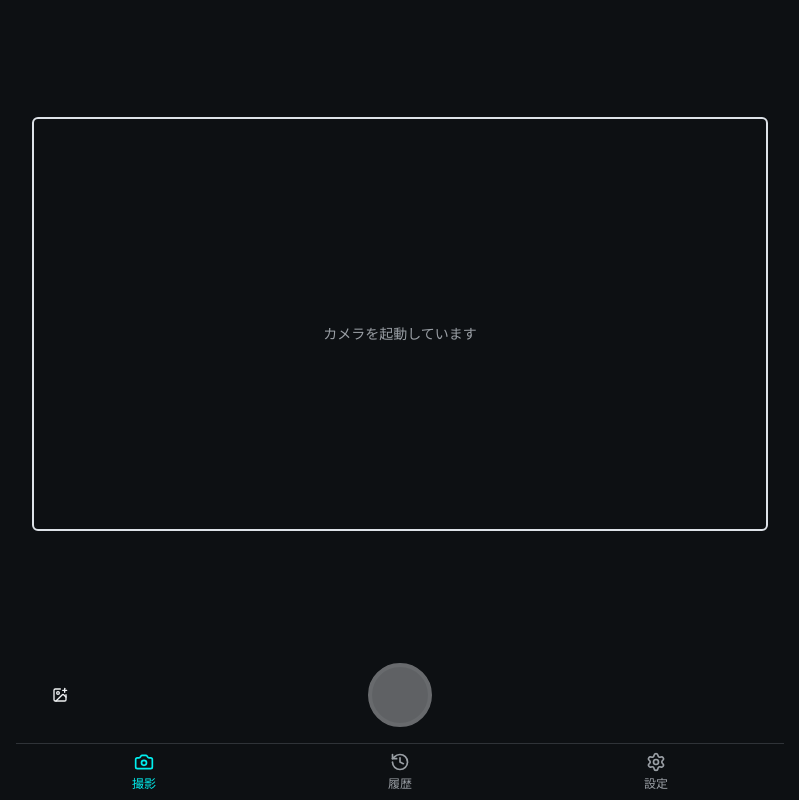
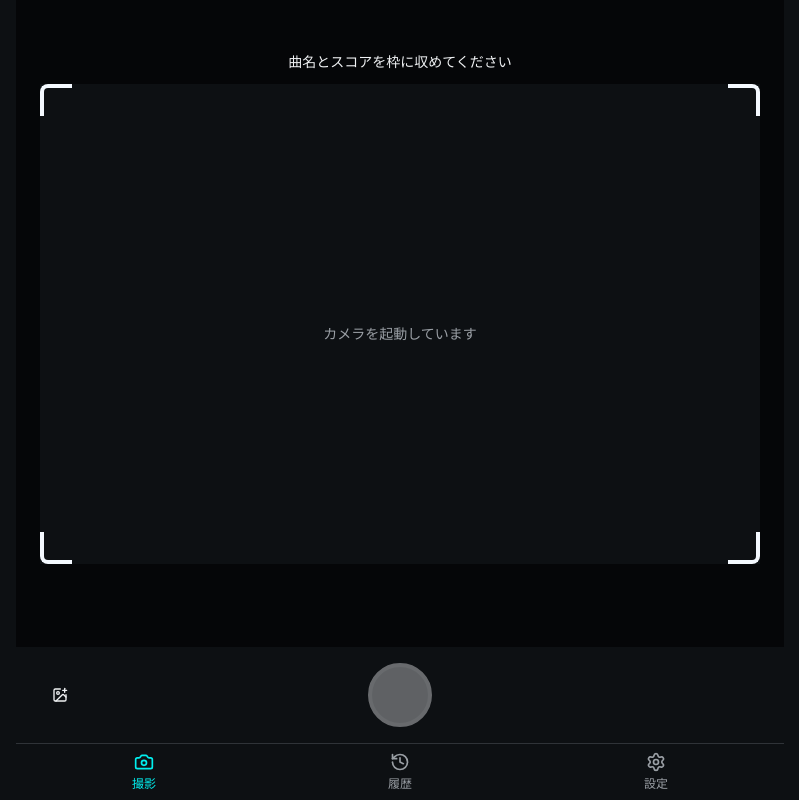
Before and after one commit to BPIManager/BPIM2-Camera, a React (Vite) app: page / in a window 1280 px wide. Both pictures are taken after a click on the button "送信に同意して始める". Shown: the whole page, without its empty margins (240-1039 px from the left). Built offline with nearby package versions, Linux system fonts and the light colour scheme; no server answers.

Commit message:
feat(camera): 白枠を曲名・スコア用の枠に変え、シャッター時は枠内だけを切り出す

```diff
--- a/src/features/camera/CameraView.tsx
+++ b/src/features/camera/CameraView.tsx
@@ -1,7 +1,8 @@
-import { useRef } from "react";
+import { useEffect, useRef, useState } from "react";
 import { ImagePlus } from "lucide-react";
 import Button from "@/components/ui/button";
 import { useCamera } from "@/hooks/useCamera";
+import { computeGuideRect, type Size } from "@/lib/vision/framing";
 
 interface Props {
   active: boolean;
@@ -9,17 +10,43 @@ interface Props {
   onCapture: (image: Blob, source: "camera" | "import") => void;
 }
 
-/** 背面カメラ映像に 16:9 の白枠ガイドを重ねる。モニター全体を枠に合わせてもらう */
+const CORNERS = [
+  "left-0 top-0 border-l-4 border-t-4 rounded-tl-md",
+  "right-0 top-0 border-r-4 border-t-4 rounded-tr-md",
+  "bottom-0 left-0 border-b-4 border-l-4 rounded-bl-md",
+  "bottom-0 right-0 border-b-4 border-r-4 rounded-br-md",
+];
+
+/** 曲名とスコアが入る範囲を白枠で示す。シャッター時は枠の中だけを切り出して読み取る */
 export default function CameraView({ active, busy, onCapture }: Props) {
   const { videoRef, state, snapshot } = useCamera(active);
   const fileRef = useRef<HTMLInputElement>(null);
+  const viewRef = useRef<HTMLDivElement>(null);
+  const [view, setView] = useState<Size>({ width: 0, height: 0 });
+
+  useEffect(() => {
+    const el = viewRef.current;
+    if (!el) return;
+    const ro = new ResizeObserver(() => setView({ width: el.clientWidth, height: el.clientHeight }));
+    ro.observe(el);
+    setView({ width: el.clientWidth, height: el.clientHeight });
+    return () => ro.disconnect();
+  }, []);
+
+  const guide = computeGuideRect(view);
 
   return (
     <div className="relative flex h-full flex-col bg-background">
-      <div className="relative min-h-0 flex-1 overflow-hidden">
+      <div ref={viewRef} className="relative min-h-0 flex-1 overflow-hidden">
         <video ref={videoRef} className="size-full object-cover" playsInline muted />
-        <div className="pointer-events-none absolute inset-0 flex items-center justify-center p-4">
-          <div className="aspect-video w-full max-w-3xl rounded-sm border-2 border-guide/90" />
+        <div
+          className="pointer-events-none absolute shadow-[0_0_0_100vmax_var(--scrim)]"
+          style={{ left: guide.x, top: guide.y, width: guide.width, height: guide.height }}
+        >
+          {CORNERS.map((c) => (
+            <span key={c} className={`absolute size-8 border-guide ${c}`} />
+          ))}
+          <p className="absolute inset-x-0 -top-8 text-center text-sm font-medium">曲名とスコアを枠に収めてください</p>
         </div>
         {busy && (
           <p className="absolute inset-x-0 bottom-6 text-center text-sm font-medium" role="status">
@@ -44,7 +71,7 @@ export default function CameraView({ active, busy, onCapture }: Props) {
           aria-label="撮影"
           disabled={state !== "ready" || busy}
           onClick={async () => {
-            const blob = await snapshot();
+            const blob = await snapshot({ rect: guide, view });
             if (blob) onCapture(blob, "camera");
           }}
           className="size-16 rounded-full border-4 border-foreground bg-foreground/90 transition-transform active:scale-95 disabled:opacity-40"
--- a/src/hooks/useCamera.ts
+++ b/src/hooks/useCamera.ts
@@ -1,4 +1,5 @@
 import { useCallback, useEffect, useRef, useState } from "react";
+import { guideToVideoRect, type Rect, type Size } from "@/lib/vision/framing";
 
 export type CameraState = "idle" | "starting" | "ready" | "denied" | "unsupported";
 
@@ -41,13 +42,16 @@ export function useCamera(enabled: boolean) {
     };
   }, [enabled]);
 
-  const snapshot = useCallback(async (): Promise<Blob | null> => {
+  /** ガイド枠（表示座標）が指定されたら、その範囲だけを切り出す */
+  const snapshot = useCallback(async (guide?: { rect: Rect; view: Size }): Promise<Blob | null> => {
     const v = videoRef.current;
     if (!v || v.videoWidth === 0) return null;
+    const src = { width: v.videoWidth, height: v.videoHeight };
+    const r = guide ? guideToVideoRect(guide.rect, guide.view, src) : { x: 0, y: 0, ...src };
     const c = document.createElement("canvas");
-    c.width = v.videoWidth;
-    c.height = v.videoHeight;
-    c.getContext("2d")?.drawImage(v, 0, 0);
+    c.width = r.width;
+    c.height = r.height;
+    c.getContext("2d")?.drawImage(v, r.x, r.y, r.width, r.height, 0, 0, r.width, r.height);
     return new Promise((resolve) => c.toBlob(resolve, "image/jpeg", 0.92));
   }, []);
 
```
